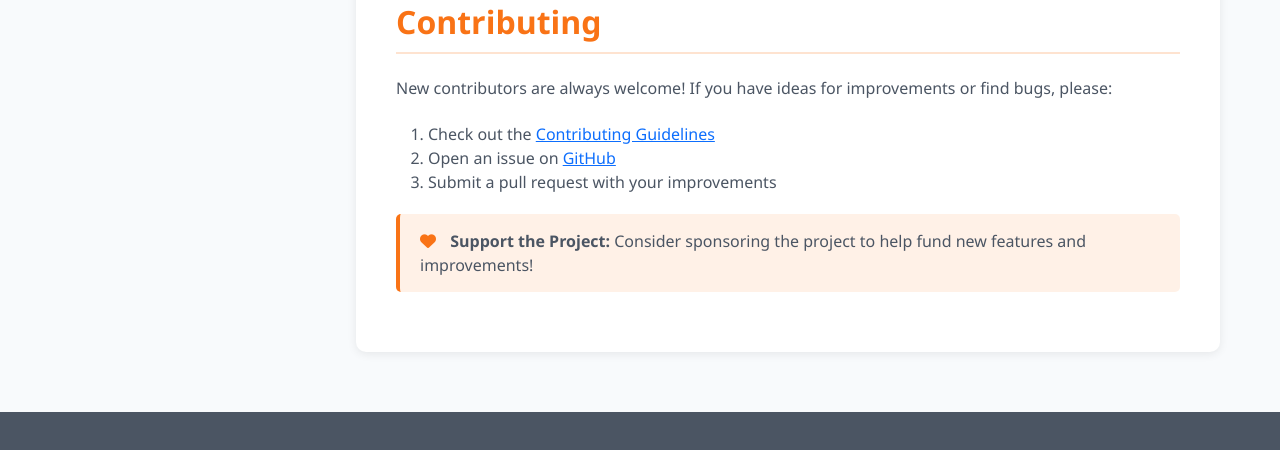
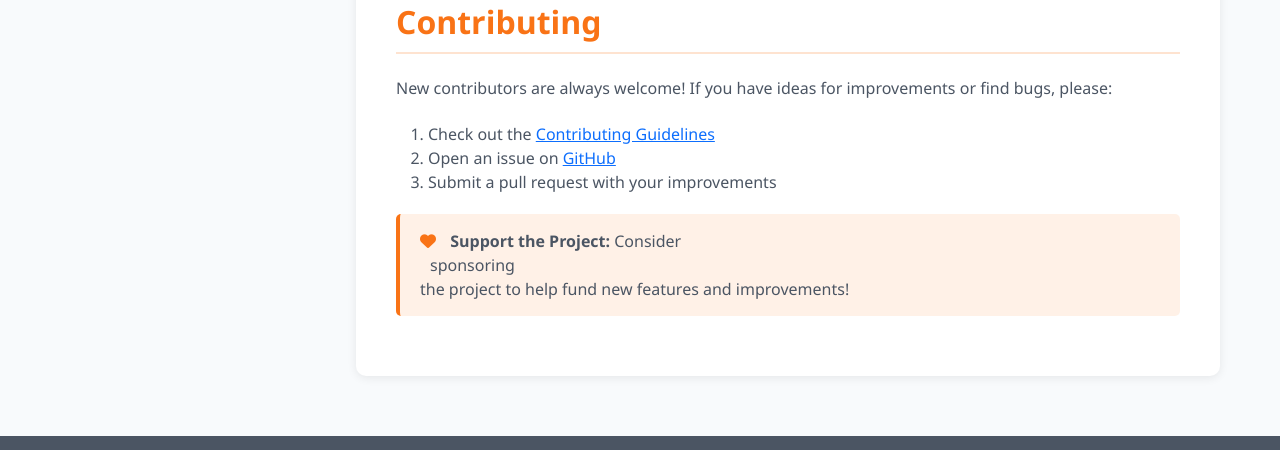
Before and after one commit to nocc-devex/yagc.nocc.dev, a website: page website/docs.html in a window 1280 px wide. Shown: the part 3866-4316 px from the top of the page. Drawn offline with nearby package versions, Linux system fonts and the light colour scheme.

Commit message:
Link to support project

```diff
--- a/website/docs.html
+++ b/website/docs.html
@@ -303,7 +303,7 @@
 
                     <div class="alert-info">
                         <i class="fas fa-heart"></i>
-                        <strong>Support the Project:</strong> Consider sponsoring the project to help fund new features and improvements!
+                        <strong>Support the Project:</strong> Consider <a class="nav-link" href="https://github.com/sponsors/carlesloriente" target="_blank" title="Sponsor this project" rel="noopener">sponsoring</a> the project to help fund new features and improvements!
                     </div>
                 </div>
             </div>
```
